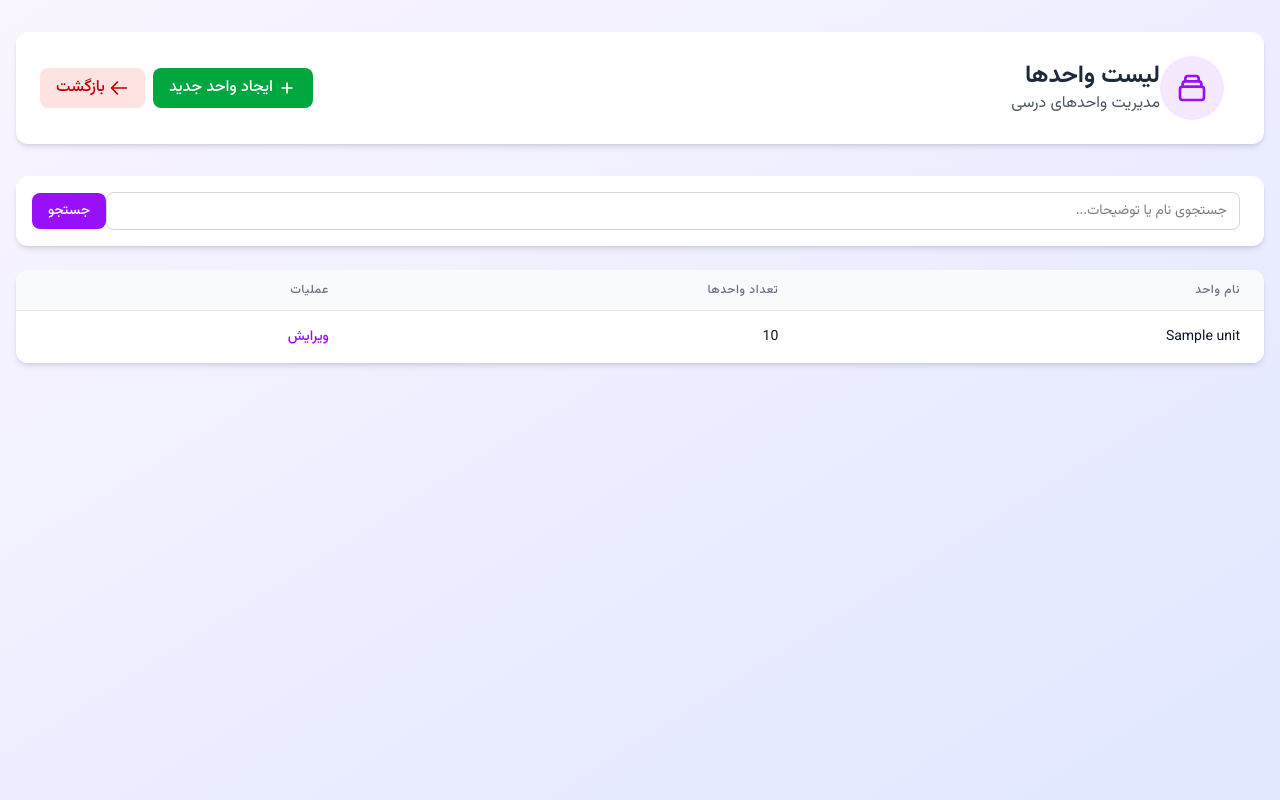
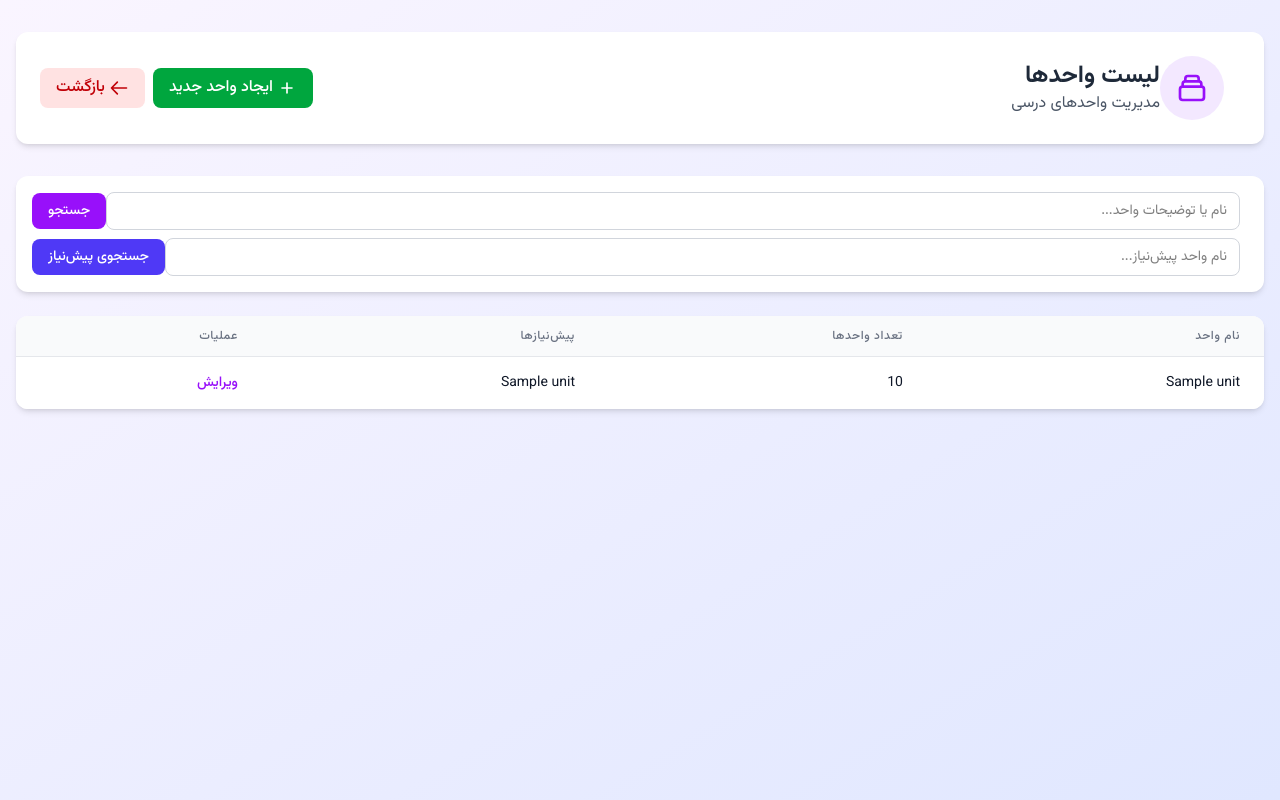
Before and after one commit to L0L1P0P1/student-reg-AP-project, a Django app: page /hub/admin-panel/units/ in a window 1280 px wide. Run offline with Django 5.2, Linux system fonts and the light colour scheme; a user stored in the database is signed in; tables that the repository leaves empty hold one stand-in row (values such as "Sample post"); some libraries are stand-ins or nearby versions.

Commit message:
admin Units fixed

```diff
--- a/admins/templates/admin/units/list.html
+++ b/admins/templates/admin/units/list.html
@@ -41,36 +41,61 @@
             </div>
         </div>
 
-        <!-- Search Form -->
+        <!-- Search Forms -->
         <div class="bg-white rounded-xl shadow-md p-4 mb-6">
-			<form method="get" class="flex items-center">
-				<div class="flex-grow mr-2">
+            <form method="get" class="flex flex-col md:flex-row md:items-center mb-2"> <!-- General Search Row -->
+                <div class="flex-grow mb-2 md:mb-0 md:mr-2">
                     <input type="text"
                            name="q"
                            id="search_query"
-						   placeholder="جستجوی نام یا توضیحات..."
+                           placeholder="نام یا توضیحات واحد..."
                            class="w-full px-3 py-2 text-sm border border-gray-300 rounded-lg focus:outline-none focus:ring-2 focus:ring-purple-500 focus:border-purple-500"
                            value="{{ query }}">
                 </div>
+                <div class="flex items-end">
                     <button type="submit" class="bg-purple-600 hover:bg-purple-700 text-white text-sm font-medium py-2 px-4 rounded-lg transition duration-200">
                         جستجو
                     </button>
+                </div>
+            </form>
+            <form method="get" class="flex flex-col md:flex-row md:items-center"> <!-- Prerequisite Search Row -->
+                 <!-- Preserve the 'q' parameter if it exists -->
                  {% if query %}
-				<a href="{% url 'admin_list_all_units' %}" class="ml-2 text-gray-500 hover:text-gray-700 text-sm">
-					پاک کردن
+                    <input type="hidden" name="q" value="{{ query }}">
+                 {% endif %}
+                <div class="flex-grow mb-2 md:mb-0 md:mr-2">
+                    <input type="text"
+                           name="prereq_q"
+                           id="prereq_search_query"
+                           placeholder="نام واحد پیش‌نیاز..."
+                           class="w-full px-3 py-2 text-sm border border-gray-300 rounded-lg focus:outline-none focus:ring-2 focus:ring-purple-500 focus:border-purple-500"
+                           value="{{ prereq_query }}">
+                </div>
+                <div class="flex items-end">
+                    <!-- Use button type submit for the second form -->
+                    <button type="submit" class="bg-indigo-600 hover:bg-indigo-700 text-white text-sm font-medium py-2 px-4 rounded-lg transition duration-200">
+                        جستجوی پیش‌نیاز
+                    </button>
+                     <!-- Clear link that clears both searches -->
+                     {% if query or prereq_query %}
+                    <a href="{% url 'admin_list_all_units' %}" class="mr-2 text-gray-500 hover:text-gray-700 text-sm whitespace-nowrap">
+                        پاک کردن همه
                     </a>
                     {% endif %}
+                </div>
             </form>
         </div>
+
         <!-- Units Table -->
         <div class="bg-white rounded-xl shadow-md overflow-hidden">
             <div class="overflow-x-auto">
                 <table class="min-w-full divide-y divide-gray-200">
                     <thead class="bg-gray-50">
                         <tr>
-                            <!-- Removed "کد واحد" column header -->
                             <th class="px-6 py-3 text-right text-xs font-medium text-gray-500 uppercase tracking-wider">نام واحد</th>
                             <th class="px-6 py-3 text-right text-xs font-medium text-gray-500 uppercase tracking-wider">تعداد واحدها</th>
+                             <!-- Added Prerequisites Column Header -->
+                            <th class="px-6 py-3 text-right text-xs font-medium text-gray-500 uppercase tracking-wider">پیش‌نیازها</th>
                             <th class="px-6 py-3 text-right text-xs font-medium text-gray-500 uppercase tracking-wider">عملیات</th>
                         </tr>
                     </thead>
@@ -78,8 +103,15 @@
                         {% for unit in units %}
                         <tr class="hover:bg-gray-50">
                             <td class="px-6 py-4 whitespace-nowrap text-sm text-gray-900">{{ unit.name }}</td>
-                            <!-- Changed from unit.units to unit.unit_size -->
                             <td class="px-6 py-4 whitespace-nowrap text-sm text-gray-900">{{ unit.unit_size }}</td>
+                             <!-- Added Prerequisites Data Cell -->
+                            <td class="px-6 py-4 text-sm text-gray-900">
+                                {% if unit.prerequisites.exists %} <!-- Check if prerequisites exist -->
+                                    {{ unit.get_prerequisites_display }} <!-- Display comma-separated names -->
+                                {% else %}
+                                    <span class="text-gray-400">بدون پیش‌نیاز</span> <!-- Show if no prerequisites -->
+                                {% endif %}
+                            </td>
                             <td class="px-6 py-4 whitespace-nowrap text-sm font-medium">
                                 <a href="{% url 'admin_unit_modification' unit.pk %}" class="text-purple-600 hover:text-purple-900">
                                     ویرایش
@@ -88,10 +120,10 @@
                         </tr>
                         {% empty %}
                         <tr>
-                            <td colspan="3" class="px-6 py-4 text-center text-sm text-gray-500">
-                                <!-- Updated message to reflect search -->
-                                {% if query %}
-                                    هیچ واحدی مطابق با "{{ query }}" یافت نشد.
+                            <!-- Simplified empty state message -->
+                            <td colspan="4" class="px-6 py-4 text-center text-sm text-gray-500">
+                                {% if query or prereq_query %}
+                                    هیچ واحدی مطابق با جستجوی شما یافت نشد.
                                 {% else %}
                                     هیچ واحدی یافت نشد.
                                 {% endif %}
--- a/admins/views.py
+++ b/admins/views.py
@@ -80,6 +80,7 @@ def admin_student_modification(request, pk):
 @admin_required
 def admin_list_all_units(request):
     query = request.GET.get('q', '')
+    prereq_query = request.GET.get('prereq_q', '')
 
     units = Unit.objects.all() # pyright: ignore
 
@@ -89,7 +90,16 @@ def admin_list_all_units(request):
                 Q(description__icontains=query)
                 )
 
-    return render(request, "admin/units/list.html", {"units": units})
+    if prereq_query:
+        units = units.filter(
+            prerequisites__name__icontains=prereq_query
+        ).distinct()
+
+    return render(request, "admin/units/list.html", {
+        "units": units,
+        "query": query,
+        "prereq_query": prereq_query
+        })
 
 
 @admin_required
--- a/theme/static/css/dist/styles.css
+++ b/theme/static/css/dist/styles.css
@@ -481,6 +481,9 @@
   .items-center {
     align-items: center;
   }
+  .items-end {
+    align-items: flex-end;
+  }
   .items-start {
     align-items: flex-start;
   }
@@ -638,6 +641,9 @@
   .border-purple-400 {
     border-color: var(--color-purple-400);
   }
+  .border-purple-500 {
+    border-color: var(--color-purple-500);
+  }
   .border-red-200 {
     border-color: var(--color-red-200);
   }
@@ -1002,6 +1008,9 @@
   .ring {
     --tw-ring-shadow: var(--tw-ring-inset,) 0 0 0 calc(1px + var(--tw-ring-offset-width)) var(--tw-ring-color, currentcolor);
     box-shadow: var(--tw-inset-shadow), var(--tw-inset-ring-shadow), var(--tw-ring-offset-shadow), var(--tw-ring-shadow), var(--tw-shadow);
+  }
+  .ring-purple-500 {
+    --tw-ring-color: var(--color-purple-500);
   }
   .outline {
     outline-style: var(--tw-outline-style);
@@ -1233,6 +1242,11 @@
     }
   }
   @media (width >= 48rem) {
+    .md\:mr-2 {
+      margin-right: calc(var(--spacing) * 2);
+    }
+  }
+  @media (width >= 48rem) {
     .md\:mb-0 {
       margin-bottom: calc(var(--spacing) * 0);
     }
@@ -1270,6 +1284,11 @@
   @media (width >= 48rem) {
     .md\:flex-row {
       flex-direction: row;
+    }
+  }
+  @media (width >= 48rem) {
+    .md\:items-center {
+      align-items: center;
     }
   }
   @media (width >= 48rem) {
```
Also changed, not shown: admins/forms.py (+19 -12 lines), admins/templates/admin/units/create.html (+26 -12 lines), admins/templates/admin/units/edit.html (+29 -12 lines). Lines whose indentation alone changed are shown as unchanged.
